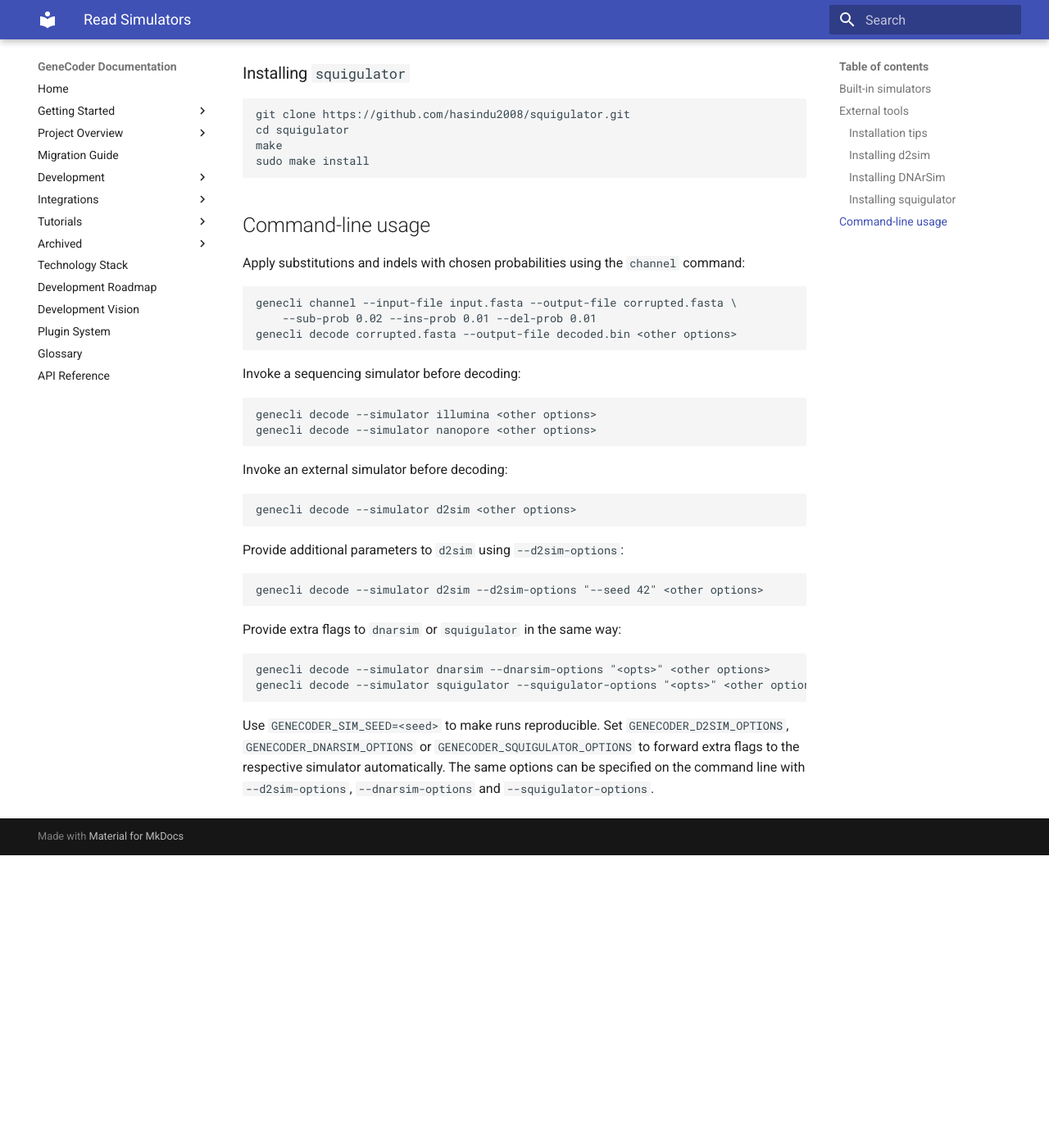
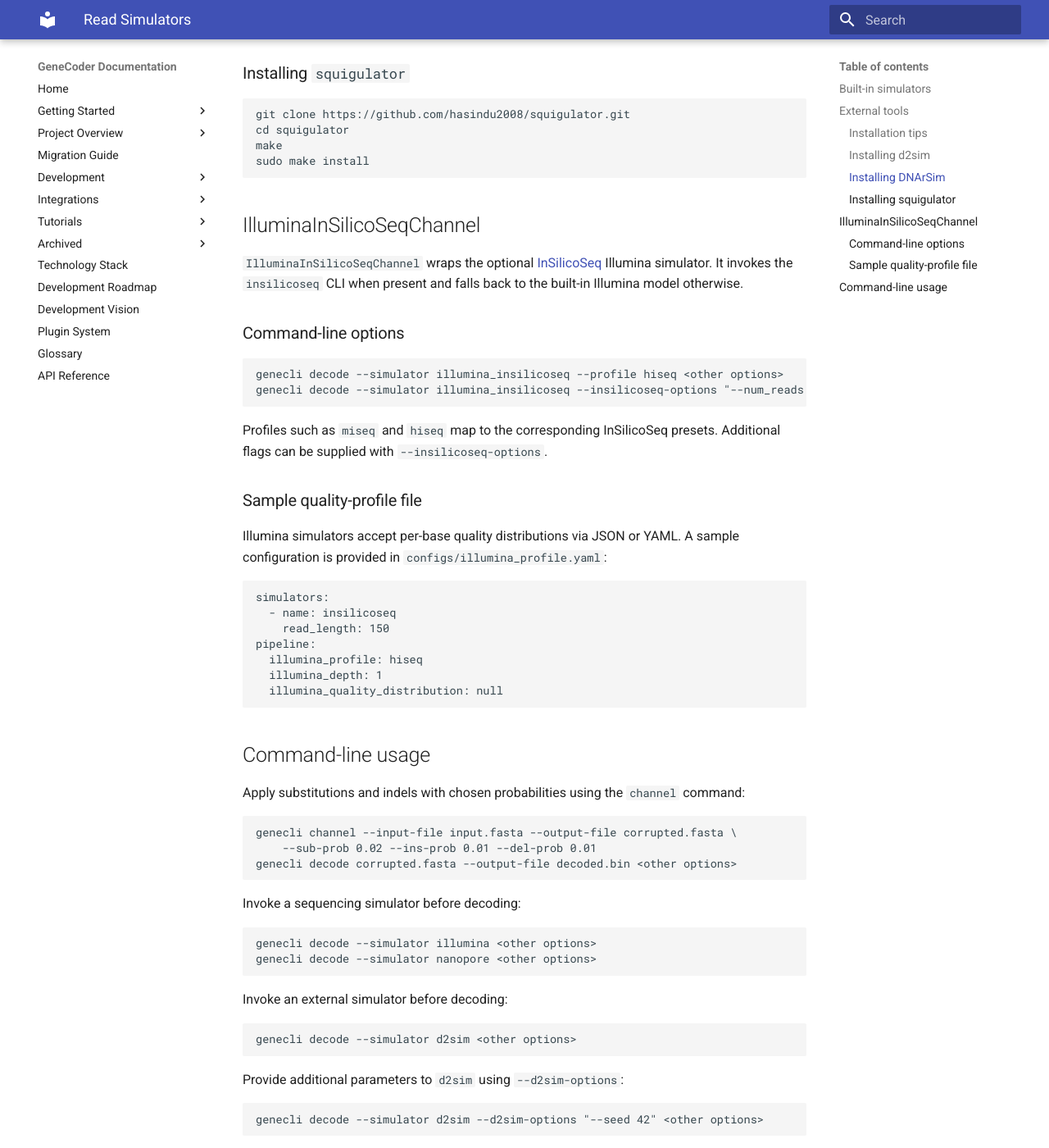
Before and after one commit to d0tTino/GeneCoder, an MkDocs documentation site: the page built from docs/simulators.md, in a window 1280 px wide and 1400 px high, scrolled down 1859 px. Shown: the whole window at 82% size. Built offline with MkDocs 1.6.1 and Material for MkDocs 9.7.7, drawn with Linux system fonts in a browser that asks for light colours; before the commit the page ends 2902 px from its top, so only the background shows below that.

Commit message:
docs: add IlluminaInSilicoSeqChannel section

````diff
--- a/docs/simulators.md
+++ b/docs/simulators.md
@@ -92,6 +92,38 @@ make
 sudo make install
 ```
 
+## IlluminaInSilicoSeqChannel
+
+`IlluminaInSilicoSeqChannel` wraps the optional
+[InSilicoSeq](https://github.com/HadrienG/InSilicoSeq) Illumina simulator. It
+invokes the `insilicoseq` CLI when present and falls back to the built-in
+Illumina model otherwise.
+
+### Command-line options
+
+```bash
+genecli decode --simulator illumina_insilicoseq --profile hiseq <other options>
+genecli decode --simulator illumina_insilicoseq --insilicoseq-options "--num_reads 1000" <other options>
+```
+
+Profiles such as `miseq` and `hiseq` map to the corresponding InSilicoSeq
+presets. Additional flags can be supplied with `--insilicoseq-options`.
+
+### Sample quality-profile file
+
+Illumina simulators accept per-base quality distributions via JSON or YAML. A
+sample configuration is provided in `configs/illumina_profile.yaml`:
+
+```yaml
+simulators:
+  - name: insilicoseq
+    read_length: 150
+pipeline:
+  illumina_profile: hiseq
+  illumina_depth: 1
+  illumina_quality_distribution: null
+```
+
 ## Command-line usage
 
 Apply substitutions and indels with chosen probabilities using the ``channel`` command:
````
